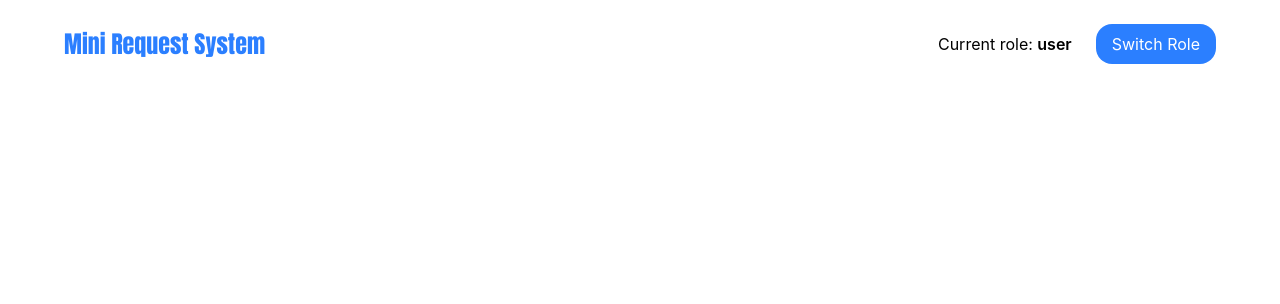
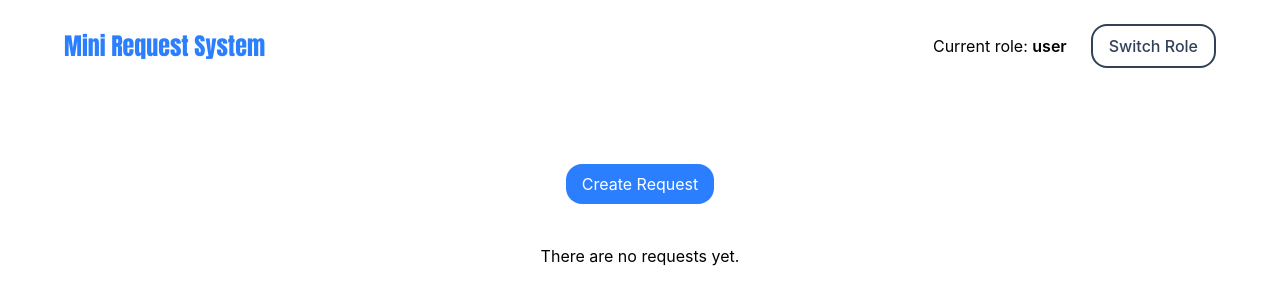
Before and after one commit to Diamond-FoxUA/mini-request-web-app, a React (Vite) app: page / in a window 1280 px wide. Shown: the top 304 px of the page. Built offline with nearby package versions, Linux system fonts and the light colour scheme.

Commit message:
feat: restructure components and implement modals for role selection and request creation

```diff
--- a/src/App.tsx
+++ b/src/App.tsx
@@ -1,21 +1,38 @@
 import Header from "./widgets/Header";
-import SelectRoleModal from "./features/SelectRoleModal/SelectRoleModal";
+import SelectRoleModal from "./components/SelectRoleModal/SelectRoleModal";
 import { useState } from "react";
 import { useAppStore } from "./store/useAppStore";
-import RequestList from "./features/RequestList/RequestList";
+import RequestList from "./components/RequestList/RequestList";
+import Button from "./components/shared/Button/Button";
+import CreateRequestModal from "./components/CreateRequestModal/CreateRequestModal";
 
 function App() {
-  const { role } = useAppStore();
-  const [isModalOpen, setIsModalOpen] = useState(false);
+  const { role, requests } = useAppStore();
+  const [isUserModalOpen, setIsUserModalOpen] = useState(false);
+  const [isCreateModalOpen, setIsCreateModalOpen] = useState(false);
 
   return (
-    <main className="max-w-6xl my-6 flex flex-col gap-10 mx-auto">
-      <Header onOpenModal={() => setIsModalOpen(true)} />
+    <main className="max-w-6xl my-6 flex flex-col gap-24 mx-auto">
+      <Header onOpenModal={() => setIsUserModalOpen(true)} />
 
-      {isModalOpen && <SelectRoleModal onClose={() => setIsModalOpen(false)} />}
+      <div className="flex flex-col items-center justify-center gap-10">
+        {role === "user" && (
+          <Button onClick={() => setIsCreateModalOpen(true)}>
+            Create Request
+          </Button>
+        )}
+        {requests.length > 0 ? (
+          <RequestList />
+        ) : (
+          <h1 className="text-center">There are no requests yet.</h1>
+        )}
+      </div>
 
-      {role === "user" && (
-        <RequestList />
+      {isUserModalOpen && (
+        <SelectRoleModal onClose={() => setIsUserModalOpen(false)} />
+      )}
+      {isCreateModalOpen && (
+        <CreateRequestModal onClose={() => setIsCreateModalOpen(false)} />
       )}
     </main>
   );
--- /dev/null
+++ b/src/components/shared/Button/Button.tsx
@@ -0,0 +1,14 @@
+import type { ComponentProps } from "react";
+
+type ButtonProps = {
+  variant?: "primary" | "secondary";
+} & ComponentProps<"button">;
+
+export default function Button({ variant = "primary", ...props }: ButtonProps) {
+  return (
+    <button
+      {...props}
+      className={`rounded-2xl mx-auto flex items-center justify-center w-fit px-4 py-2 cursor-pointer duration-300 ease-in-out transition-colors disabled:cursor-not-allowed ${variant === "primary" ? "text-white bg-blue-500 hover:bg-blue-600 disabled:bg-slate-400 active:bg-blue-400" : "font-medium text-slate-700 border-2 border-slate-700 hover:border-blue-600 hover:text-blue-600 active:text-blue-500 active:border-blue-500 disabled:border-slate-400 disabled:text-slate-400"} `}
+    ></button>
+  );
+}
--- /dev/null
+++ b/src/components/shared/Modal/Modal.tsx
@@ -0,0 +1,51 @@
+import { type ReactNode, useEffect } from "react";
+import { createPortal } from "react-dom";
+
+type ModalProps = {
+  children: ReactNode;
+  onClose: () => void;
+};
+
+export default function Modal({ children, onClose }: ModalProps) {
+  const handleBackdropClick = (event: React.MouseEvent<HTMLDivElement>) => {
+    if (event.target === event.currentTarget) {
+      onClose();
+    }
+  };
+
+  useEffect(() => {
+    const handleKeyDown = (e: KeyboardEvent) => {
+      if (e.key === "Escape") {
+        onClose();
+      }
+    };
+
+    document.addEventListener("keydown", handleKeyDown);
+    document.body.style.overflow = "hidden";
+
+    return () => {
+      document.removeEventListener("keydown", handleKeyDown);
+      document.body.style.overflow = "";
+    };
+  }, [onClose]);
+
+  return createPortal(
+    <div
+      onClick={handleBackdropClick}
+      className="fixed flex z-50 p-4 items-center justify-center inset-0 w-dvw h-dvh backdrop-brightness-80"
+      role="dialog"
+      aria-modal="true"
+    >
+      <div className="relative bg-slate-100 min-w-96 p-6 py-8 flex flex-col items-center rounded-2xl">
+        <button
+          onClick={onClose}
+          className="absolute top-1 right-4 text-[22px] p-2 transition-all ease-in-out duration-300 cursor-pointer hover:scale-120 hover:text-blue-600"
+        >
+          &times;
+        </button>
+        <div>{children}</div>
+      </div>
+    </div>,
+    document.body,
+  );
+}
--- a/src/features/SelectRoleModal/SelectRoleModal.tsx
+++ /dev/null
@@ -1,39 +0,0 @@
-import Modal from "../../shared/Modal/Modal";
-import Button from "../../shared/Button/Button";
-import { useAppStore } from "../../store/useAppStore";
-
-type SelectRoleModalProps = {
-  onClose: () => void;
-};
-
-export default function SelectRoleModal({ onClose }: SelectRoleModalProps) {
-  const { setRole } = useAppStore();
-
-  return (
-    <Modal onClose={onClose}>
-      <>
-        <h1 className="text-slate-900 font-semibold text-2xl mb-8">
-          Choose your role
-        </h1>
-        <div className="flex gap-6">
-          <Button
-            onClick={() => {
-              setRole("user");
-              onClose();
-            }}
-          >
-            User
-          </Button>
-          <Button
-            onClick={() => {
-              setRole("manager");
-              onClose();
-            }}
-          >
-            Manager
-          </Button>
-        </div>
-      </>
-    </Modal>
-  );
-}
--- a/src/shared/Button/Button.tsx
+++ /dev/null
@@ -1,17 +0,0 @@
-import type { ComponentProps } from "react";
-
-type ButtonProps = {
-  variant?: "primary" | "secondary";
-} & ComponentProps<"button">;
-
-export default function Button({
-  variant = "primary",
-  ...props
-}: ButtonProps) {
-  return (
-    <button
-      {...props}
-      className={`rounded-2xl px-4 py-2 cursor-pointer duration-300 ease-in-out ${variant === "primary" ? "text-white bg-blue-500 flex items-center hover:bg-blue-600 disabled:bg-slate-400  transition-colors disabled:cursor-not-allowed active:bg-blue-400" : "font-medium text-slate-700 border border-slate-700 hover:scale-110 transition-transform"} `}
-    ></button>
-  );
-}
--- a/src/widgets/Header.tsx
+++ b/src/widgets/Header.tsx
@@ -1,4 +1,4 @@
-import Button from "../shared/Button/Button";
+import Button from "../components/shared/Button/Button";
 import { useAppStore } from "../store/useAppStore";
 
 type HeaderProps = {
@@ -14,8 +14,12 @@ export default function Header({ onOpenModal }: HeaderProps) {
         Mini Request System
       </div>
       <div className="flex items-center gap-6">
-        <span className="font-normal ">Current role: <span className="font-semibold">{currentRole}</span></span>
-        <Button onClick={onOpenModal}>Switch Role</Button>
+        <span className="font-normal ">
+          Current role: <span className="font-semibold">{currentRole}</span>
+        </span>
+        <Button variant="secondary" onClick={onOpenModal}>
+          Switch Role
+        </Button>
       </div>
     </header>
   );
```
Also changed, not shown: src/components/RequestList/RequestList.tsx (renamed from src/features/RequestList/RequestList.tsx).
